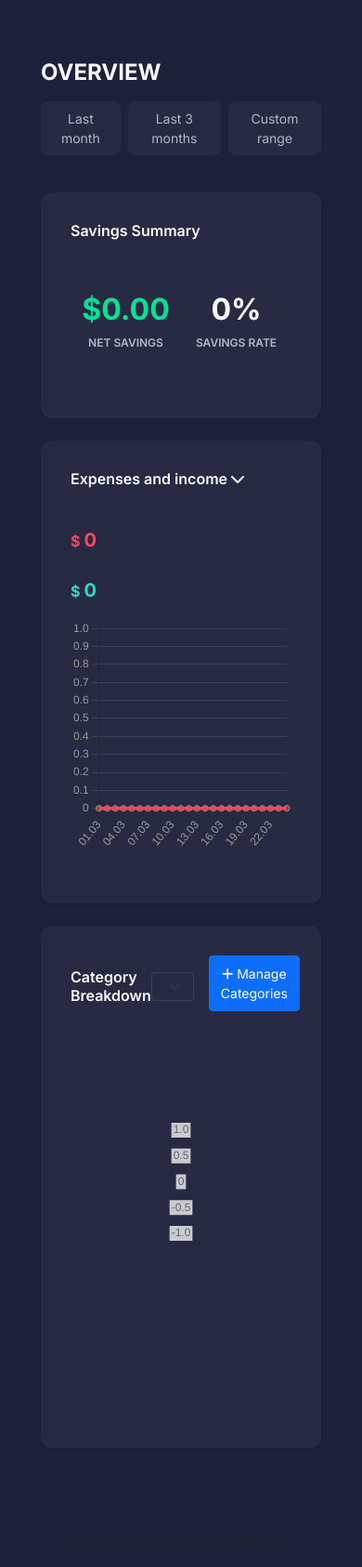
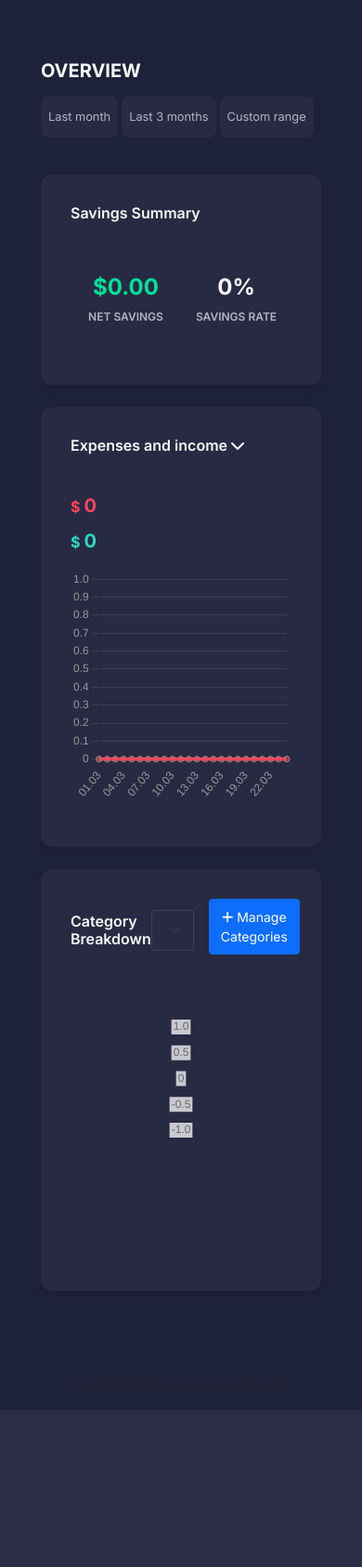
Before and after one commit to jagaldevs/finance-flask, a Flask app: page /dashboard/ in a window 390 px wide; the page is wider, and only the part inside the window is pictured. Shown: the part 119-1805 px from the top of that part at 93% size. After the commit the page ends 1636 px from the top of that part, so only its background shows below. Run offline with Flask 3, Linux system fonts and the light colour scheme; the visitor is signed in with stand-in values (Sample User, id 1); data that the repository does not hold is empty; some libraries are stand-ins or nearby versions.

Commit message:
Update main.css

```diff
--- a/app/static/css/main.css
+++ b/app/static/css/main.css
@@ -455,3 +455,64 @@ body {
 .btn-close {
     filter: invert(1) grayscale(100%) brightness(200%);
 }
+
+/* Mobile Friendly Improvements */
+@media (max-width: 768px) {
+  /* Adjust card padding for mobile */
+  .dashboard-card {
+    padding: 0.75rem;
+    margin-bottom: 1rem;
+  }
+
+  /* Make headers smaller on mobile */
+  .dashboard-header h1 {
+    font-size: 1.25rem;
+  }
+
+  .card-header h2 {
+    font-size: 1.1rem;
+  }
+
+  /* Adjust date range selector for mobile */
+  .date-range-selector {
+    flex-wrap: wrap;
+    gap: 0.25rem;
+  }
+
+  .date-range-selector .btn {
+    padding: 0.25rem 0.5rem;
+    font-size: 0.8rem;
+  }
+
+  /* Adjust savings numbers for mobile */
+  .net-savings h3, .savings-rate h3 {
+    font-size: 1.5rem;
+  }
+
+  /* Improve chart visibility on small screens */
+  .chart-container {
+    height: 250px !important;
+  }
+
+  /* Stack expenses and income display on mobile */
+  .totals-container {
+    flex-direction: column;
+    gap: 0.5rem;
+  }
+
+  /* Improve table scrolling on mobile */
+  .table-responsive {
+    overflow-x: auto;
+    -webkit-overflow-scrolling: touch;
+  }
+
+  /* Make form controls larger for touch */
+  .form-control, .form-select, .btn {
+    min-height: 44px; /* Minimum touch target size */
+  }
+
+  /* Improve modal display on mobile */
+  .modal-dialog {
+    margin: 0.5rem;
+  }
+}
```
